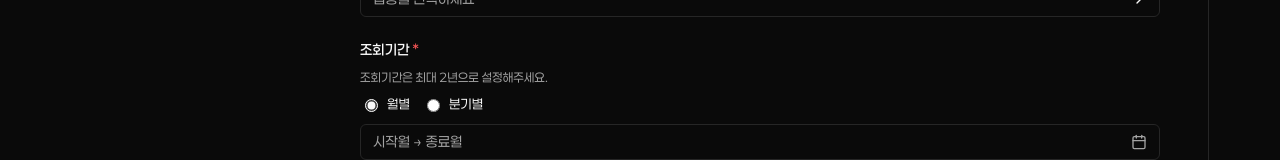
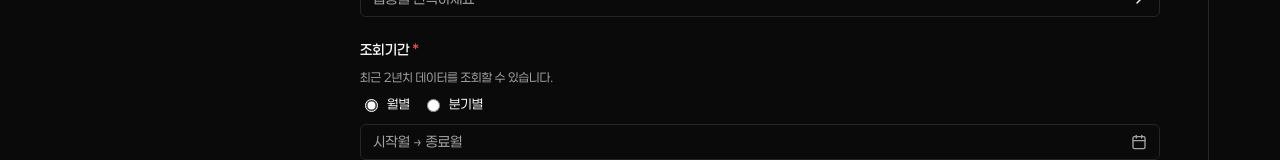
Before and after one commit to taetaej/ReadySet, a React (Vite) app: page /datashot/new in a window 1280 px wide. Shown: the part 923-1083 px from the top of the page. Built offline with nearby package versions, Linux system fonts and the light colour scheme.

Commit message:
feat: 조회기간 선택 UI 개선
- 월 표기를 영문(Jan, Feb...)에서 한글(1월, 2월...)로 변경
- 가이드 문구 개선: '최근 2년치 데이터를 조회할 수 있습니다.'
- 2023년 선택 비활성화 (2024~2026년만 선택 가능)

```diff
--- a/src/components/datashot/CreateDataset.tsx
+++ b/src/components/datashot/CreateDataset.tsx
@@ -550,7 +550,7 @@ export function CreateDataset({ slotData }: CreateDatasetProps) {
                         조회기간 <span style={{ color: 'hsl(var(--destructive))' }}>*</span>
                       </label>
                       <p style={{ fontSize: '12px', color: 'hsl(var(--muted-foreground))', marginBottom: '12px' }}>
-                        조회기간은 최대 2년으로 설정해주세요.
+                        최근 2년치 데이터를 조회할 수 있습니다.
                       </p>
 
                       {/* 월별/분기별 선택 */}
--- a/src/components/datashot/MonthRangePicker.tsx
+++ b/src/components/datashot/MonthRangePicker.tsx
@@ -17,7 +17,7 @@ interface MonthRangePickerProps {
   }) => void
 }
 
-const AVAILABLE_YEARS = [2023, 2024, 2025, 2026]
+const AVAILABLE_YEARS = [2024, 2025, 2026]
 const ALL_YEARS = Array.from({ length: 22 }, (_, i) => 2019 + i) // 2019-2040
 
 // Year Selection Component
@@ -126,7 +126,7 @@ export function MonthRangePicker({ type, value, onChange }: MonthRangePickerProp
   const [yearPickerTarget, setYearPickerTarget] = useState<'start' | 'end'>('start')
   const dropdownRef = useRef<HTMLDivElement>(null)
 
-  const monthNames = ['Jan', 'Feb', 'Mar', 'Apr', 'May', 'Jun', 'Jul', 'Aug', 'Sep', 'Oct', 'Nov', 'Dec']
+  const monthNames = ['1월', '2월', '3월', '4월', '5월', '6월', '7월', '8월', '9월', '10월', '11월', '12월']
 
   useEffect(() => {
     const handleClickOutside = (event: MouseEvent) => {
```
